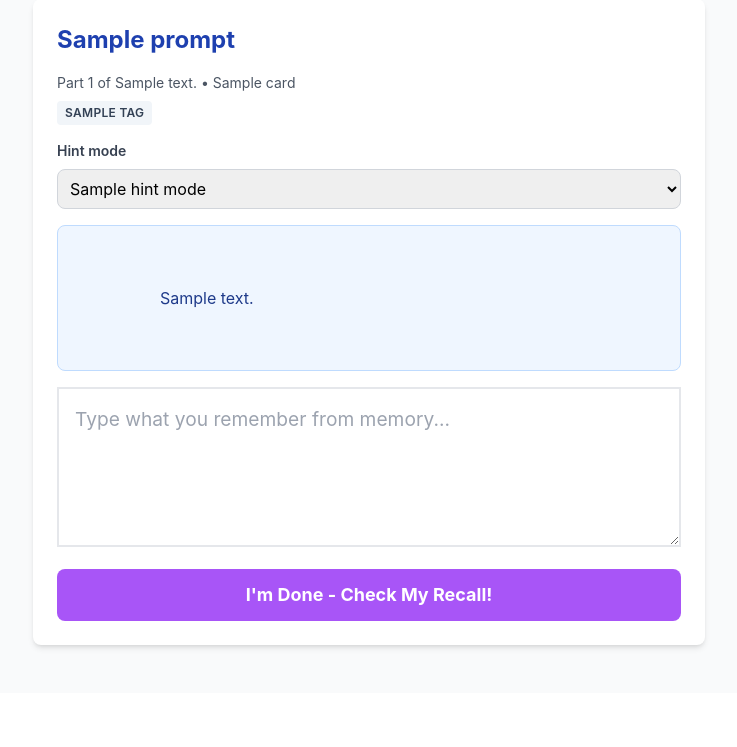
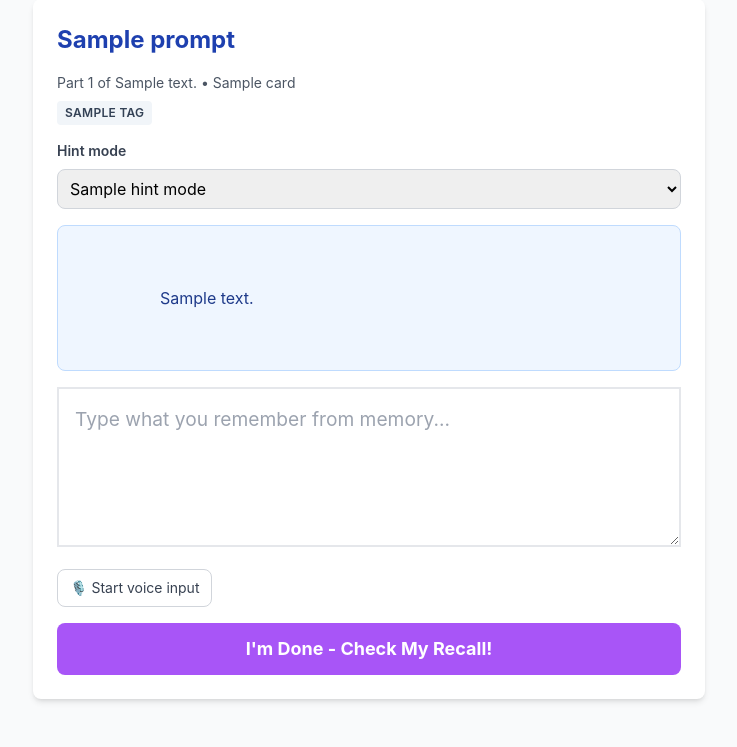
Before and after one commit to kierkegaardian/memcoach, a FastAPI app: template templates/review.html in a window 1280 px wide. Shown: the part 499-1246 px from the top of the page, without its empty margins (271-1008 px from the left). Before the commit the page ends 1149 px from the top, so only its background shows below. Run offline with FastAPI, Linux system fonts and the light colour scheme; the template is opened without the code that fills it: most values are stand-ins (such as "Sample title", 1, 10 or a date in 2020); some libraries are stand-ins or nearby versions.

Commit message:
Add voice input controls for review

```diff
--- a/templates/partials/card.html
+++ b/templates/partials/card.html
@@ -42,12 +42,32 @@
                 {{ masked_text }}
             </div>
             <textarea name="user_text" placeholder="Fill in what you remember (optional)..." class="recall-textarea w-full h-32 p-4" autocomplete="off"></textarea>
+            <div class="flex flex-wrap items-center gap-3 text-sm text-gray-600">
+                <button
+                    type="button"
+                    class="voice-btn inline-flex items-center gap-2 rounded-lg border border-gray-300 px-3 py-2 text-gray-700 hover:bg-gray-50"
+                    data-voice-target="user_text"
+                >
+                    🎙️ Start voice input
+                </button>
+                <span class="voice-status"></span>
+            </div>
             <button type="submit" class="bg-purple-500 hover:bg-purple-600 text-white font-bold py-3 px-8 rounded-lg text-lg transition w-full">Check My Recall</button>
         {% elif review_mode == "first_letters" %}
             <div class="bg-blue-50 border border-blue-200 rounded-lg p-3 text-blue-900 whitespace-pre-wrap">
                 {{ initials_text }}
             </div>
             <input type="text" name="user_text" placeholder="Short recall (optional)..." class="recall-textarea w-full p-3" autocomplete="off">
+            <div class="flex flex-wrap items-center gap-3 text-sm text-gray-600">
+                <button
+                    type="button"
+                    class="voice-btn inline-flex items-center gap-2 rounded-lg border border-gray-300 px-3 py-2 text-gray-700 hover:bg-gray-50"
+                    data-voice-target="user_text"
+                >
+                    🎙️ Start voice input
+                </button>
+                <span class="voice-status"></span>
+            </div>
             <button type="submit" class="bg-purple-500 hover:bg-purple-600 text-white font-bold py-3 px-8 rounded-lg text-lg transition w-full">Check My Recall</button>
         {% else %}
             <div>
@@ -74,6 +94,16 @@
                 {% endif %}
             </div>
             <textarea name="user_text" placeholder="Type what you remember from memory..." class="recall-textarea w-full h-40 p-4" required autocomplete="off"></textarea>
+            <div class="flex flex-wrap items-center gap-3 text-sm text-gray-600">
+                <button
+                    type="button"
+                    class="voice-btn inline-flex items-center gap-2 rounded-lg border border-gray-300 px-3 py-2 text-gray-700 hover:bg-gray-50"
+                    data-voice-target="user_text"
+                >
+                    🎙️ Start voice input
+                </button>
+                <span class="voice-status"></span>
+            </div>
             <button type="submit" class="bg-purple-500 hover:bg-purple-600 text-white font-bold py-3 px-8 rounded-lg text-lg transition w-full">I'm Done - Check My Recall!</button>
         {% endif %}
     </form>
--- a/templates/review.html
+++ b/templates/review.html
@@ -95,4 +95,106 @@
         }
     });
 </script>
+<script>
+    (function () {
+        const SpeechRecognition = window.SpeechRecognition || window.webkitSpeechRecognition;
+        if (!SpeechRecognition) {
+            document.querySelectorAll('.voice-status').forEach((el) => {
+                el.textContent = 'Voice input not supported in this browser.';
+            });
+            return;
+        }
+
+        const recognizer = new SpeechRecognition();
+        recognizer.lang = 'en-US';
+        recognizer.interimResults = true;
+        recognizer.continuous = false;
+
+        let activeButton = null;
+        let activeStatus = null;
+        let activeInput = null;
+        let finalTranscript = '';
+
+        const setStatus = (message) => {
+            if (activeStatus) {
+                activeStatus.textContent = message;
+            }
+        };
+
+        const setButtonLabel = (label) => {
+            if (activeButton) {
+                activeButton.textContent = label;
+            }
+        };
+
+        const resetState = () => {
+            activeButton = null;
+            activeStatus = null;
+            activeInput = null;
+            finalTranscript = '';
+        };
+
+        recognizer.onstart = () => {
+            setStatus('Listening...');
+            setButtonLabel('🛑 Stop voice input');
+        };
+
+        recognizer.onresult = (event) => {
+            let interim = '';
+            for (let i = event.resultIndex; i < event.results.length; i++) {
+                const transcript = event.results[i][0].transcript;
+                if (event.results[i].isFinal) {
+                    finalTranscript += transcript + ' ';
+                } else {
+                    interim += transcript;
+                }
+            }
+            if (activeInput) {
+                const combined = (finalTranscript + interim).trim();
+                activeInput.value = combined;
+            }
+        };
+
+        recognizer.onerror = (event) => {
+            setStatus(`Voice input error: ${event.error}`);
+            setButtonLabel('🎙️ Start voice input');
+        };
+
+        recognizer.onend = () => {
+            setStatus(finalTranscript ? 'Transcription ready.' : 'Voice input stopped.');
+            setButtonLabel('🎙️ Start voice input');
+            resetState();
+        };
+
+        document.addEventListener('click', (event) => {
+            const button = event.target.closest('.voice-btn');
+            if (!button) {
+                return;
+            }
+            event.preventDefault();
+
+            if (activeButton) {
+                recognizer.stop();
+                return;
+            }
+
+            const container = button.closest('form') || document;
+            const targetName = button.dataset.voiceTarget;
+            const input = container.querySelector(`[name="${targetName}"]`);
+            const status = button.parentElement.querySelector('.voice-status');
+
+            if (!input) {
+                return;
+            }
+
+            activeButton = button;
+            activeStatus = status;
+            activeInput = input;
+            finalTranscript = input.value ? input.value + ' ' : '';
+
+            setStatus('Starting mic...');
+            recognizer.start();
+        });
+    })();
+</script>
 {% endblock %}
```
